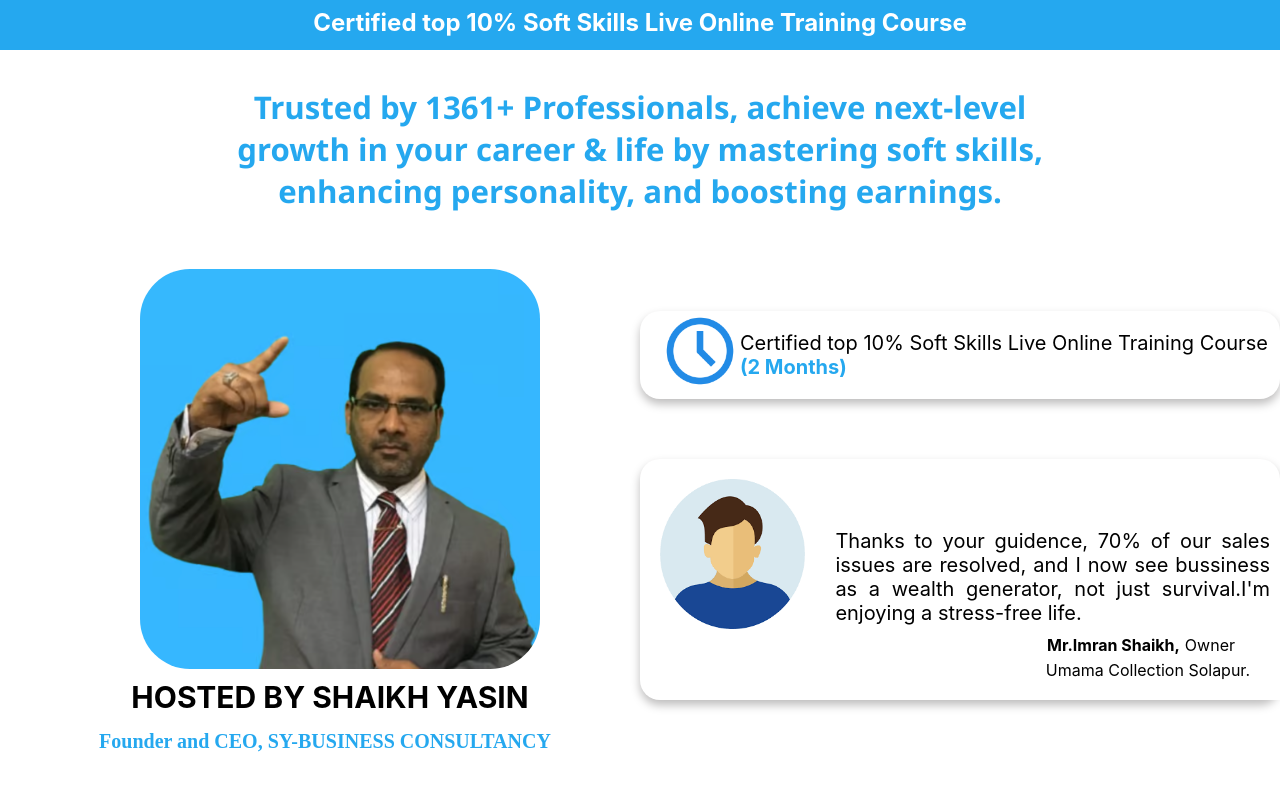
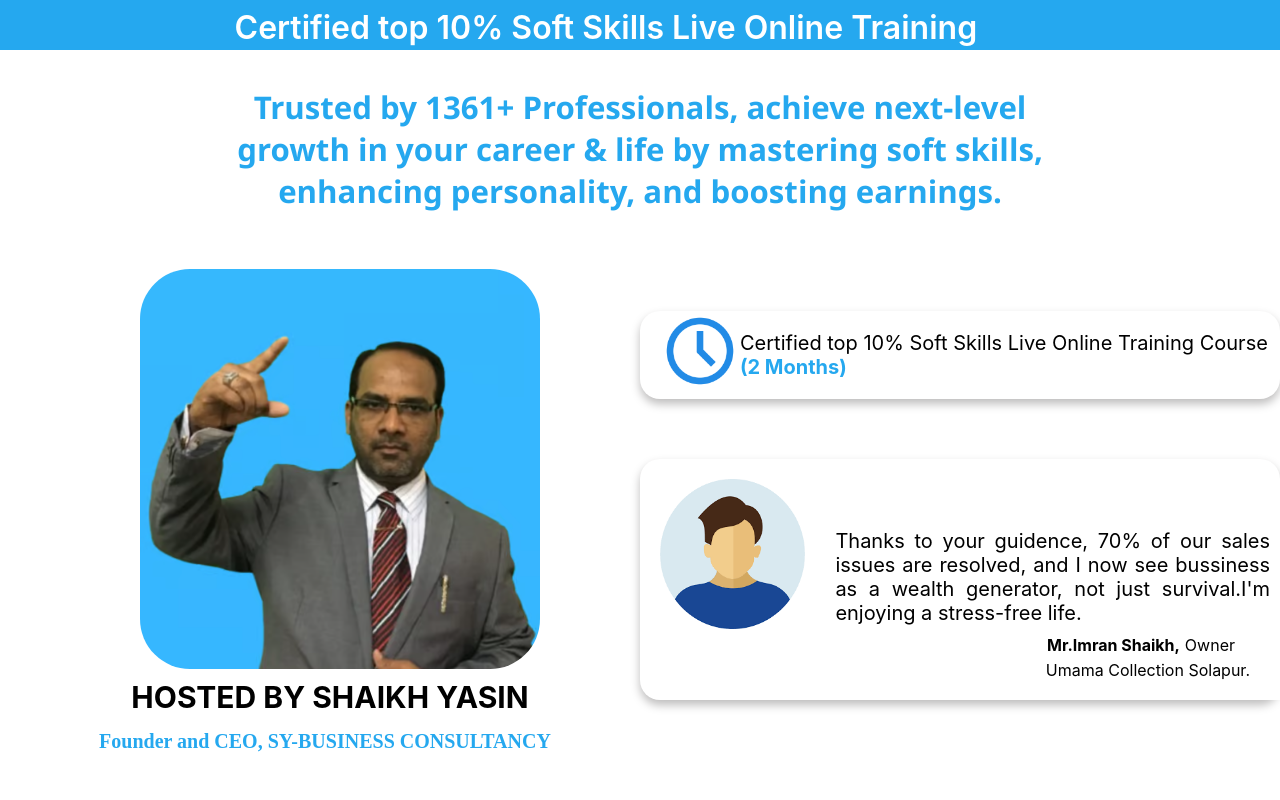
Before and after one commit to husna077/yasin-shaikh-project, a React (Create React App) app: page / in a window 1280 px wide. Shown: the top 800 px of the page. Built offline with nearby package versions, Linux system fonts and the light colour scheme.

Commit message:
updated navbar

```diff
--- a/src/components/Navbar.css
+++ b/src/components/Navbar.css
@@ -16,18 +16,21 @@
 .navbar-text{
     align-items: center;
     margin-top: 20px;
+
 }
 #head{
     color: rgb(255, 255, 255);
     background-color: #25a8ef;
     display: flex;
-    flex-wrap: wrap;
-    font-size: 1.5rem;
     height:30px;
     margin-top: 0;
     padding: 10px;
-    width: 100%;
     text-align: center;
+    font-size: clamp(1.2rem, 4vw, 2rem); /* auto scales font size based on screen width */
+    font-weight: 600;
+    max-width: 90%;
+    word-wrap: break-word;
+    line-height: 1.3;
 }
 @media screen {
     .navbar{
```
